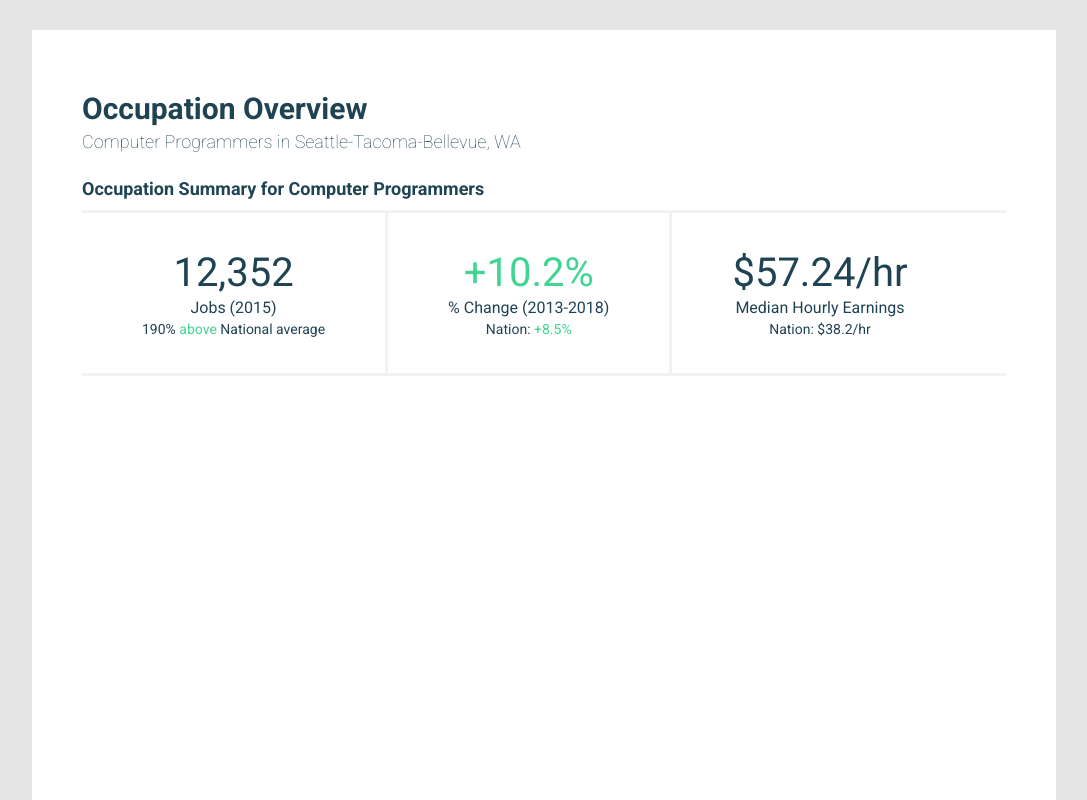
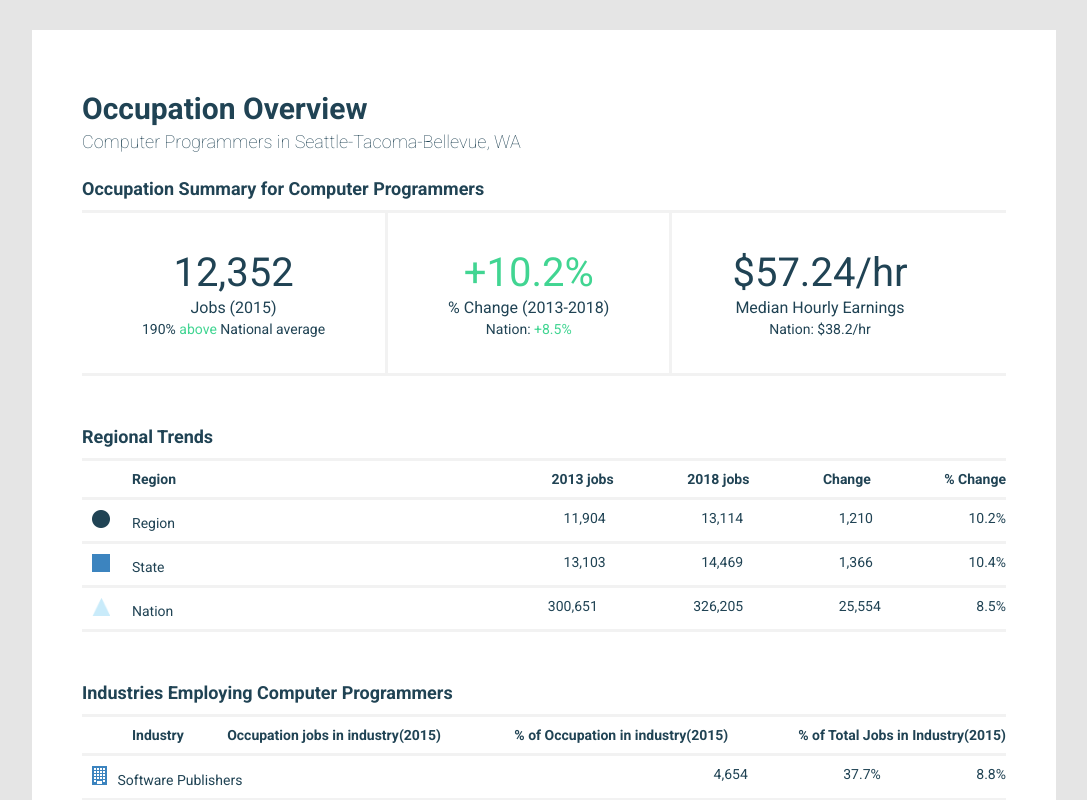
Before and after one commit to RodikYermak/esmi-mockup, a React (Create React App) app: page / in a window 1280 px wide. Shown: the top 800 px of the page, without its empty margins (96-1183 px from the left). Built offline with nearby package versions, Linux system fonts and the light colour scheme.

Commit message:
regional trends and employing industries props refactoring

```diff
--- a/src/App.js
+++ b/src/App.js
@@ -1,28 +1,16 @@
 import React from 'react'
-import IndustriesEmploying from './components/industries/IndustriesEmploying';
+import IndustriesEmploying from './components/IndustriesEmploying';
 import OccupationOverview from './components/OccupationOverview';
-import RegionalTable from './components/trends/RegionalTable';
+import RegionalTable from './components/RegionalTable';
 import data from './data'
 // import data from './ProjectSampleResponseData'
 
 function App() {
   console.log(data)
-
   const occupationData = data.occupation
   const regionData = data.region
   const summaryData = data.summary
-
-
-
-
-
-  const trendComparisonStartYear = data.trend_comparison.start_year
-  const trendComparisonEndYear = data.trend_comparison.end_year
-  const trendComparisonRegional = data.trend_comparison.regional
-  const trendComparisonState = data.trend_comparison.state
-  const trendComparisonNation = data.trend_comparison.nation
-
-
+  const trendComparisonData = data.trend_comparison
 
   const employingIndustries = data.employing_industries
 
@@ -30,10 +18,10 @@ function App() {
   return (
     <div className="app-container">
       <OccupationOverview occupation={occupationData} region={regionData} summary={summaryData} />
+      <RegionalTable trend={trendComparisonData} />
 
-      {/* <RegionalTable startYear = {trendComparisonStartYear} endYear={trendComparisonEndYear} region={trendComparisonRegional} state={trendComparisonState} nation={trendComparisonNation}/> */}
 
-      {/* <IndustriesEmploying title={occupationTitle} industries={employingIndustries}/> */}
+      <IndustriesEmploying title={occupationData.title} industries={employingIndustries}/>
 
     </div>
   );
--- a/src/components/industries/IndustriesEmploying.js
+++ b/src/components/IndustriesEmploying.js
@@ -1,11 +1,11 @@
 import React from 'react'
 
 function IndustriesEmploying(props) {
-    console.log(
-        props.industries
-    )
+    // employing_industries -> industries
+    let industriesArray = props.industries.industries
+    // year
     let year = props.industries.year
-    let industriesArray = props.industries.industries
+    // jobs
     let jobsTotal = props.industries.jobs
     return (
         <div>
--- a/src/components/trends/RegionalTable.js
+++ b/src/components/RegionalTable.js
@@ -1,27 +1,32 @@
 import React from 'react'
 
 function RegionalTable(props) {
-    let startYearRegional = props.region[0]
-    let endYearRegional = props.region[props.region.length-1]
+    // trend_comparison
+    let startYear = props.trend.start_year
+    let endYear = props.trend.end_year
+    let regionalArray = props.trend.regional
+    let stateArray = props.trend.state
+    let nationArray = props.trend.nation
+    // regional array data and calculation
+    let startYearRegional = regionalArray[0]
+    let endYearRegional = regionalArray[regionalArray.length-1]
     let changeRegional = endYearRegional-startYearRegional
     let percentageChangeRegional = changeRegional/startYearRegional*100
-
-    let startYearState = props.state[0]
-    let endYearState = props.state[props.state.length-1]
+    // state array data and calculation
+    let startYearState = stateArray[0]
+    let endYearState = stateArray[stateArray.length-1]
     let changeState = endYearState-startYearState
     let percentageChangeState = changeState/startYearState*100
-
-    let startYearNation = props.nation[0]
-    let endYearNation = props.nation[props.nation.length-1]
+    // nation array data and calculation
+    let startYearNation = nationArray[0]
+    let endYearNation = nationArray[nationArray.length-1]
     let changeNation = endYearNation-startYearNation
     let percentageChangeNation = changeNation/startYearNation*100
-
-
 
     return (
         <div className="mb">
             <h2 className="border-bottom">Regional Trends</h2>
-            <p className="regional-header border-bottom flex pl"><span>Region</span><span> <span className="table-el">{props.startYear} jobs</span> <span className="table-el">{props.endYear} jobs</span> <span className="table-el"> Change </span> % Change</span> </p>
+            <p className="regional-header border-bottom flex pl"><span>Region</span><span> <span className="table-el">{startYear} jobs</span> <span className="table-el">{endYear} jobs</span> <span className="table-el"> Change </span> % Change</span> </p>
             <p className="regional-body border-bottom flex"><span><img className="icon" src="./assets/eclipse.png" alt="eclipse" />Region</span> <span><span className="tbl-row1">{startYearRegional.toLocaleString('en-US')}</span> <span className="tbl-row1">{endYearRegional.toLocaleString('en-US')}</span> <span className="tbl-row1">{changeRegional.toLocaleString('en-US')}</span> {percentageChangeRegional.toFixed(1)}%</span></p>
             <p className="regional-body border-bottom flex"><span><img className="icon" src="./assets/rectangle.png" alt="eclipse" />State</span> <span><span className="tbl-row1">{startYearState.toLocaleString('en-US')}</span> <span className="tbl-row1">{endYearState.toLocaleString('en-US')}</span> <span className="tbl-row1">{changeState.toLocaleString('en-US')}</span> {percentageChangeState.toFixed(1)}%</span></p>
             <p className="regional-body border-bottom flex"><span><img className="icon" src="./assets/polygon.png" alt="eclipse" />Nation</span> <span><span className="tbl-row1">{startYearNation.toLocaleString('en-US')}</span> <span className="tbl-row1">{endYearNation.toLocaleString('en-US')}</span> <span className="tbl-row1">{changeNation.toLocaleString('en-US')}</span> {percentageChangeNation.toFixed(1)}%</span></p>
```
Also changed, not shown: src/components/trends/RegionalGraph.js (deleted, +0 -11 lines).
